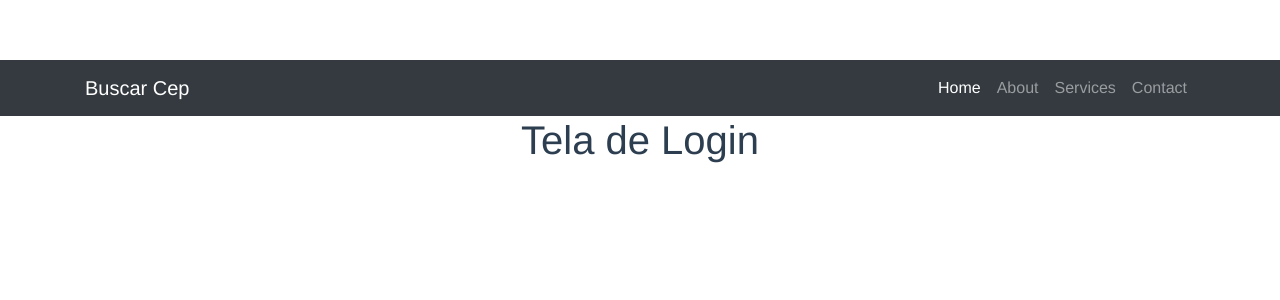
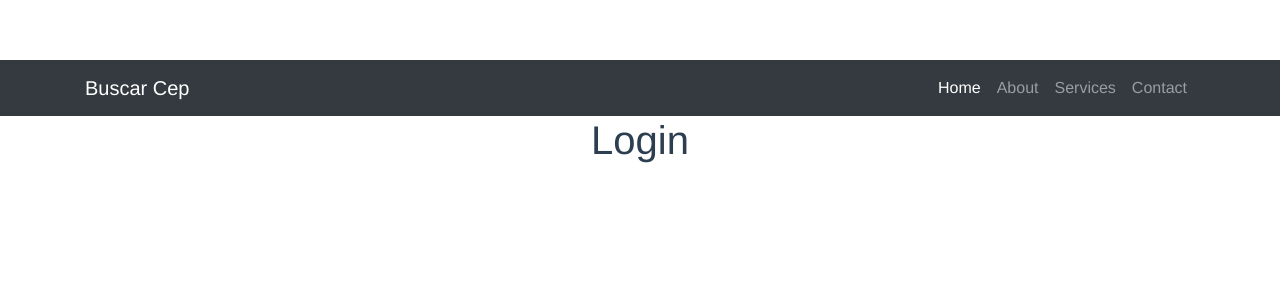
Before and after one commit to leonardoyoshi/Busca-Cep, a Vue app: page /#/login in a window 1280 px wide. Shown: the top 300 px of the page. Built offline with nearby package versions, Linux system fonts and the light colour scheme.

Commit message:
Fixing a little bugs

```diff
--- a/src/App.vue
+++ b/src/App.vue
@@ -4,7 +4,7 @@
       <div class="container">
           <!-- <router-view></router-view> -->
           <header class="page-header">
-            <h1>Tela de Login</h1>
+            <h1>Login</h1>
           </header>
       </div>
   </div>
--- a/src/components/root/login.vue
+++ b/src/components/root/login.vue
@@ -10,7 +10,6 @@
                 <ul class="navbar-nav ml-auto">
                     <li class="nav-item active">
                         <a class="nav-link" href="#">Home
-                        <span class="sr-only">(current)</span>
                         </a>
                     </li>
                     <li class="nav-item">
```
